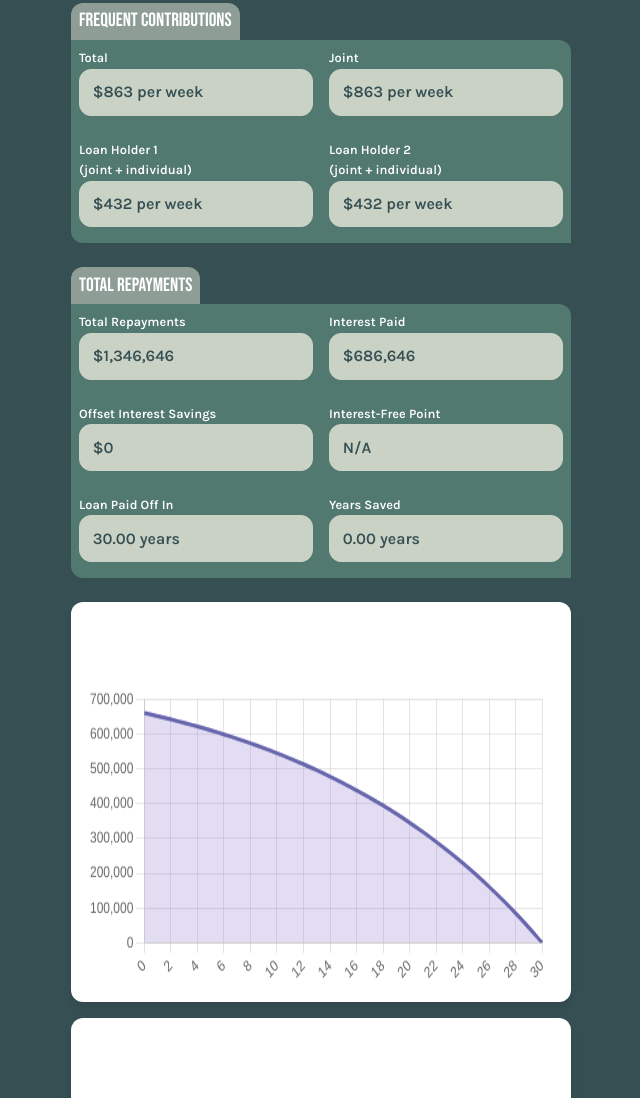
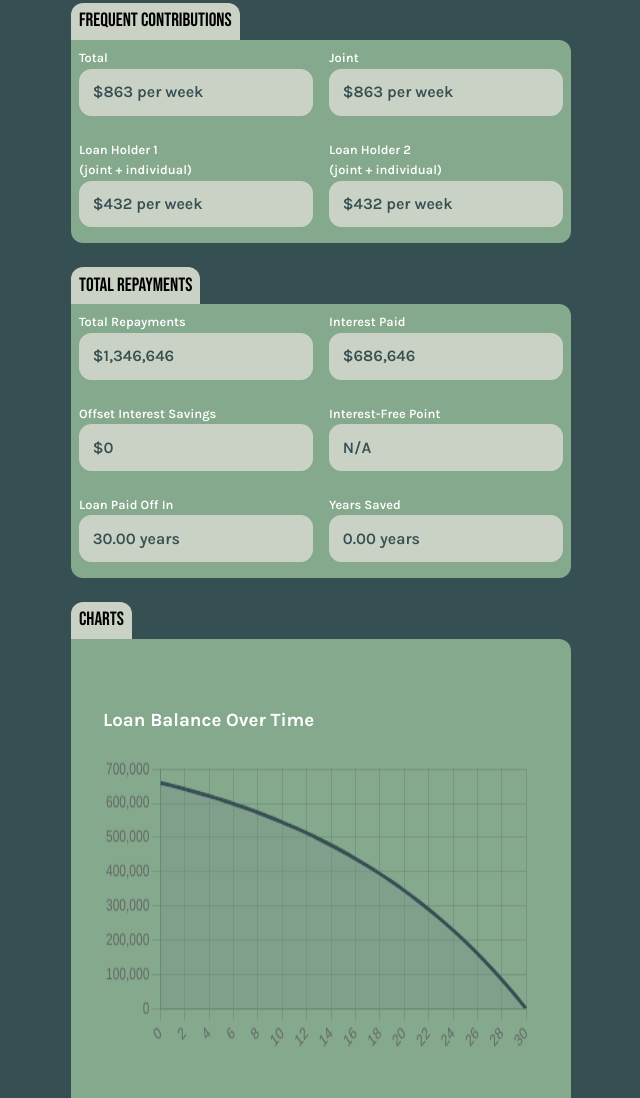
Before and after one commit to charlottetowell/mortgage-calculator, a plain HTML site: page index.html in a window 1280 px wide. Shown: the part 1010-2108 px from the top of the page, without its empty margins (319-959 px from the left). Drawn offline with nearby package versions, Linux system fonts and the light colour scheme.

Commit message:
update chart styling

```diff
--- a/globals.css
+++ b/globals.css
@@ -9,19 +9,6 @@
   --gap: 1rem;
   --shadow: 0 4px 12px rgba(0, 0, 0, 0.08);
 
-  /* Colors: light mode */
-  --color-bg: #f5f6fa;
-  --color-surface: #ffffff;
-  --color-primary: #6667ab;
-  --color-secondary: #cba6f7;
-  --color-text: #222;
-  --color-muted: #666;
-  --color-accent: #007acc;
-  --color-accent-hover: #005fa3;
-  --color-input-bg: #fff;
-  --color-input-border: #ccc;
-  --color-shadow: rgba(0, 0, 0, 0.08);
-
   /* White contrasts */
   --color-forest: #354f52;
   --color-muted-teal: #52796f;
@@ -30,11 +17,14 @@
   /* Black Contrasts */
   --color-leaf: #84a98c;
   --color-lichen: #cad2c5;
+
+  /* Chart Colors */
+  --color-chart-original: var(--color-forest);
+  --color-chart-accelerated: var(--color-lichen);
+  --color-chart-holder1: var(--color-lichen);
+  --color-chart-holder2: var(--color-swamp);
 }
 
-/* ==============================
-   Base Layout
-   ============================== */
 html, body {
   font-family: var(--font-family);
   font-size: var(--font-size-base);
@@ -120,6 +110,11 @@ section {
   width: fit-content;
 }
 
+.summary-section .section-title {
+  background: var(--color-lichen);
+  color: #000;
+}
+
 .data-grid {
   display: grid;
   grid-template-columns: 1fr 1fr;
@@ -130,8 +125,15 @@ section {
 
 .data-grid.inputs {
   background-color: var(--color-muted-teal);
-  border-bottom-left-radius: var(--border-radius);
-  border-top-right-radius: var(--border-radius);
+  border-radius: var(--border-radius);
+  border-bottom-right-radius: 0;
+  border-top-left-radius: 0;
+}
+
+.data-grid.outputs {
+  background-color: var(--color-leaf);
+  border-radius: var(--border-radius);
+  border-top-left-radius: 0;
 }
 
 .input-box {
@@ -267,10 +269,9 @@ section {
 
 .chart-box {
   flex: 1 1 300px;
-  background: var(--color-surface);
+  background: transparent;
   padding: 1rem;
   border-radius: var(--border-radius);
-  box-shadow: 0 4px 10px var(--color-shadow);
 }
 
 canvas {
@@ -278,5 +279,5 @@ canvas {
   height: 300px !important;
   margin-top: 1rem;
   border-radius: var(--border-radius);
-  background: var(--color-surface);
+  background: transparent;
 }
--- a/index.html
+++ b/index.html
@@ -124,7 +124,7 @@
   <!--  Summary -->
   <section class="summary-section">
     <div class="section-title">Frequent Contributions</div>
-    <div class="data-grid inputs">
+    <div class="data-grid outputs">
       <div class="input-box">
         <label>Total
           <div class="value-display" id="totalContributions">$0</div>
@@ -150,7 +150,7 @@
 
   <section class="summary-section">
     <div class="section-title">Total Repayments</div>
-    <div class="data-grid inputs">
+    <div class="data-grid outputs">
       <div class="input-box">
         <label>Total Repayments
           <div class="value-display" id="totalRepayments">$0</div>
@@ -185,7 +185,9 @@
   </section>
 
   <!-- Charts -->
-  <section id="charts">
+  <section class="summary-section">
+    <div class="section-title">Charts</div>
+    <div class="data-display">
       <div class="chart-container">
         <div class="chart-box">
           <h3>Loan Balance Over Time</h3>
@@ -196,6 +198,7 @@
           <canvas id="offsetChart"></canvas>
         </div>
       </div>
+    </div>
   </section>
 
   </div>
--- a/main.js
+++ b/main.js
@@ -201,14 +201,40 @@ function renderCharts(baseline, accelerated){
     const acceleratedData = labels.map(y=>sampleAtYear(accelerated.years, accelerated.balances, y));
     const offsetsData = [0,1,2].map(idx=>labels.map(y=>sampleAtYear(accelerated.years, accelerated.offsetBalances.map(arr=>arr[idx]), y)));
 
+    // Get chart colors from CSS
+    function hexToRgb(hex) {
+        const result = /^#?([a-f\d]{2})([a-f\d]{2})([a-f\d]{2})$/i.exec(hex);
+        return result ? {
+            r: parseInt(result[1], 16),
+            g: parseInt(result[2], 16),
+            b: parseInt(result[3], 16)
+        } : null;
+    }
+
+    const rootStyles = getComputedStyle(document.documentElement);
+    const originalColor = rootStyles.getPropertyValue('--color-chart-original').trim();
+    const acceleratedColor = rootStyles.getPropertyValue('--color-chart-accelerated').trim();
+    const holder1Color = rootStyles.getPropertyValue('--color-chart-holder1').trim();
+    const holder2Color = rootStyles.getPropertyValue('--color-chart-holder2').trim();
+
+    const originalRgb = hexToRgb(originalColor);
+    const acceleratedRgb = hexToRgb(acceleratedColor);
+    const holder1Rgb = hexToRgb(holder1Color);
+    const holder2Rgb = hexToRgb(holder2Color);
+
+    const originalBg = `rgba(${originalRgb.r}, ${originalRgb.g}, ${originalRgb.b}, 0.15)`;
+    const acceleratedBg = `rgba(${acceleratedRgb.r}, ${acceleratedRgb.g}, ${acceleratedRgb.b}, 0.15)`;
+    const holder1Bg = `rgba(${holder1Rgb.r}, ${holder1Rgb.g}, ${holder1Rgb.b}, 0.15)`;
+    const holder2Bg = `rgba(${holder2Rgb.r}, ${holder2Rgb.g}, ${holder2Rgb.b}, 0.15)`;
+
     // Loan Chart
     window.loanChartInstance = new Chart(ctx1,{
         type:"line",
         data:{
             labels,
             datasets:[
-                {label:"Original Loan", data:baselineData, borderColor:"#6667ab", borderWidth:3, fill:true, backgroundColor:"rgba(102,103,171,0.15)", tension:0.4, pointRadius:0},
-                {label:"With Extra & Offset", data:acceleratedData, borderColor:"#cba6f7", borderWidth:3, fill:true, backgroundColor:"rgba(203,166,247,0.15)", tension:0.4, pointRadius:0}
+                {label:"Original Loan", data:baselineData, borderColor: originalColor, borderWidth:3, fill:true, backgroundColor: originalBg, tension:0.4, pointRadius:0},
+                {label:"With Extra & Offset", data:acceleratedData, borderColor: acceleratedColor, borderWidth:3, fill:true, backgroundColor: acceleratedBg, tension:0.4, pointRadius:0}
             ]
         },
         options:{responsive:true, plugins:{legend:{position:"none"}}, scales:{x:{title:{display:false}}, y:{title:{display:false},min:0}}}
@@ -220,9 +246,9 @@ function renderCharts(baseline, accelerated){
         data:{
             labels,
             datasets:[
-                {label:"Joint Offset", data:offsetsData[0], borderColor:"#6667ab", borderWidth:2, fill:true, backgroundColor:"rgba(102,103,171,0.15)", tension:0.4, pointRadius:0},
-                {label:"Loan Holder 1", data:offsetsData[1], borderColor:"#ab6667", borderWidth:2, fill:true, backgroundColor:"rgba(171,102,103,0.15)", tension:0.4, pointRadius:0},
-                {label:"Loan Holder 2", data:offsetsData[2], borderColor:"#66ab67", borderWidth:2, fill:true, backgroundColor:"rgba(102,171,103,0.15)", tension:0.4, pointRadius:0}
+                {label:"Joint Offset", data:offsetsData[0], borderColor: originalColor, borderWidth:2, fill:true, backgroundColor: originalBg, tension:0.4, pointRadius:0},
+                {label:"Loan Holder 1", data:offsetsData[1], borderColor: holder1Color, borderWidth:2, fill:true, backgroundColor: holder1Bg, tension:0.4, pointRadius:0},
+                {label:"Loan Holder 2", data:offsetsData[2], borderColor: holder2Color, borderWidth:2, fill:true, backgroundColor: holder2Bg, tension:0.4, pointRadius:0}
             ]
         },
         options:{responsive:true, plugins:{legend:{position:"top"}}, scales:{x:{title:{display:false}}, y:{title:{display:false},min:0}}}
```
Lines whose indentation alone changed are shown as unchanged.
